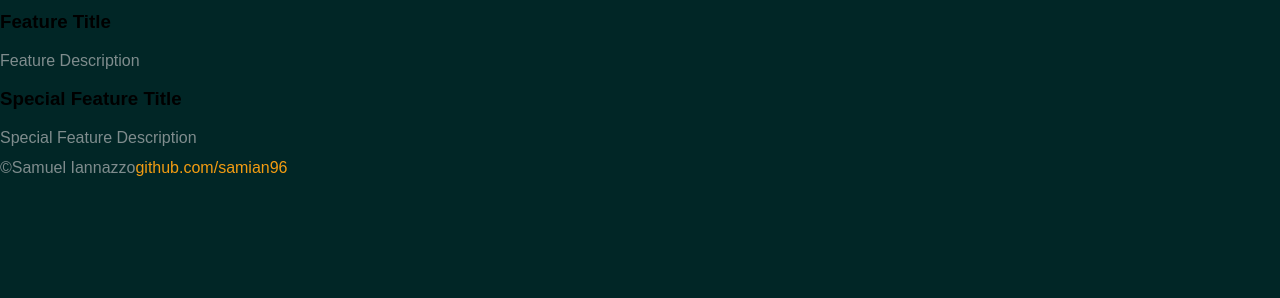
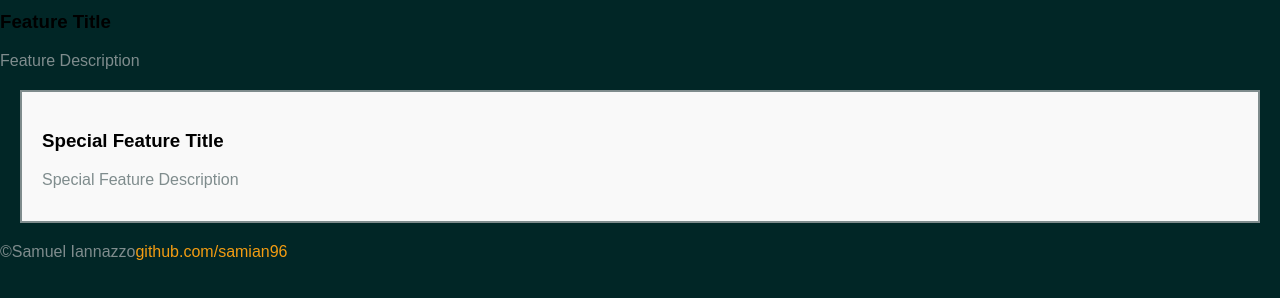
Before and after one commit to samian96/COMP001A.lectureactivity5, a plain HTML site: page classes-ids.html in a window 1280 px wide. Shown: the part 180-478 px from the top of the page. Drawn offline with Linux system fonts and the light colour scheme.

Commit message:
css adding padding to feature

```diff
--- a/main.css
+++ b/main.css
@@ -50,3 +50,10 @@ ul li {
 div ul {
     list-style-type: square; /*adding the bullet points back*/
 }
+/*General styling using a class*/
+.feature-card {
+    border: 2px solid #7f8c8d; /*Grayish-blue*/
+    padding: 20px;/*adding some space inside the card*/
+    margin: 20px; /*adding some space outside the card*/
+    background-color: #f9f9f9; /*light gray*/
+}
```
